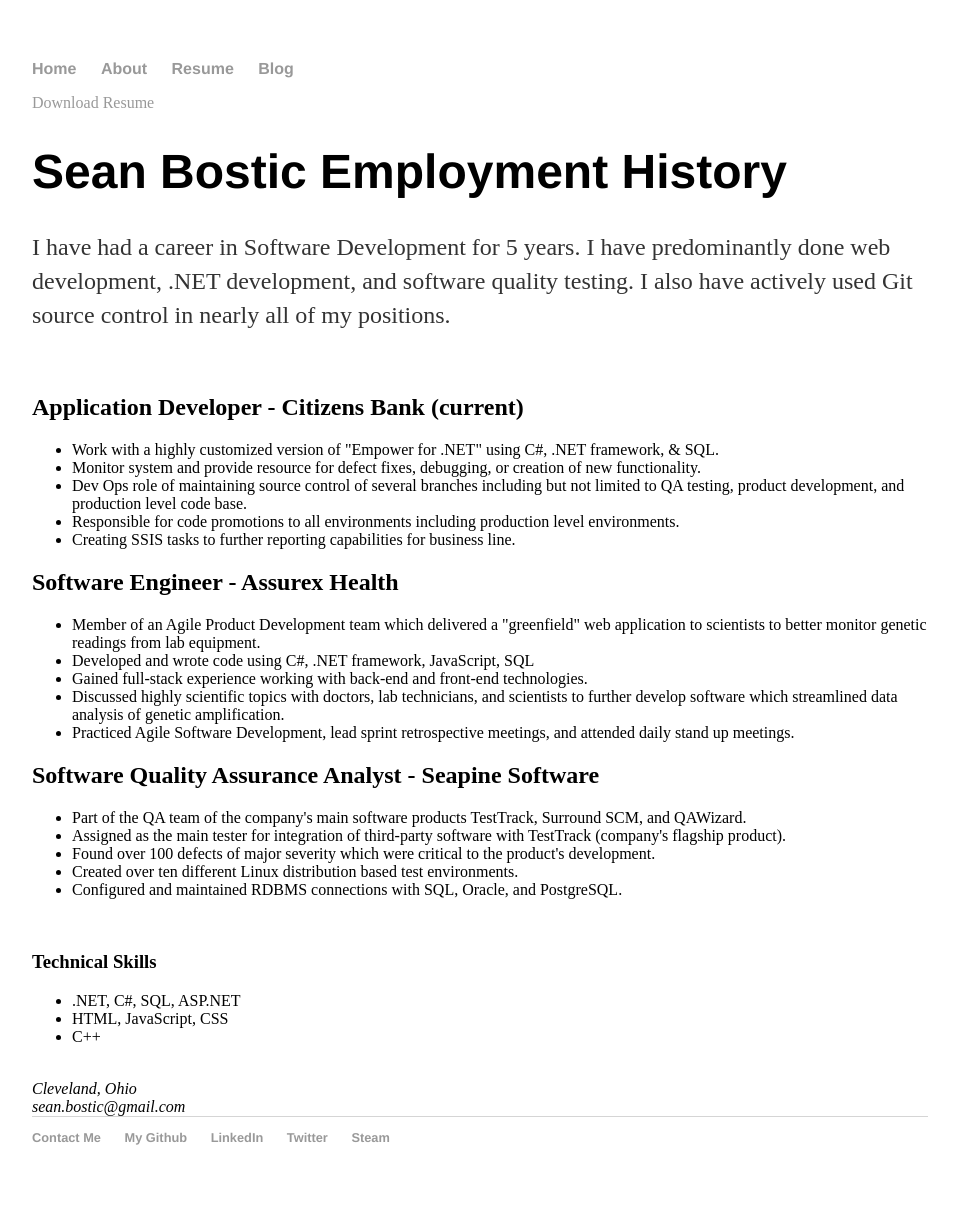
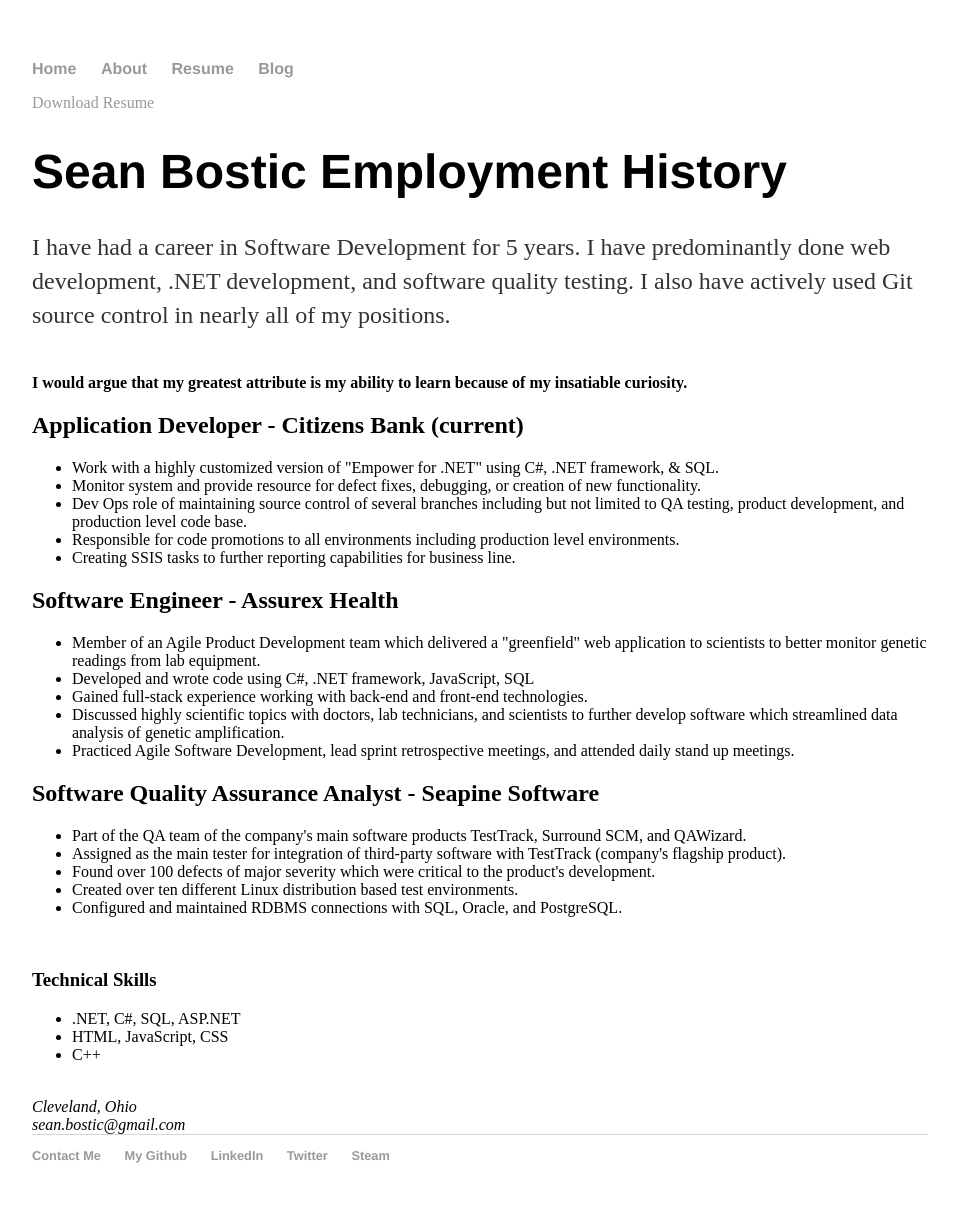
Before and after one commit to sean-bostic/sean-bostic.github.io, a Jekyll site: the page built from resume/index.html, in a window 1280 px wide. Shown: the whole page, without its empty margins (160-1119 px from the left). Built offline with Jekyll 4.4.1, drawn with Linux system fonts in a browser that asks for light colours.

Commit message:
Updating home page

```diff
--- a/resume/index.html
+++ b/resume/index.html
@@ -9,6 +9,8 @@
     <p>I have had a career in Software Development for 5 years. I have predominantly done web development, .NET
         development, and software quality testing. I also have actively used Git source control in nearly all of my
         positions.</p>
+    <br>
+    <strong>I would argue that my greatest attribute is my ability to learn because of my insatiable curiosity.</strong>
     <br>
     <h2>Application Developer - Citizens Bank (current)</h2>
     <ul>
```
